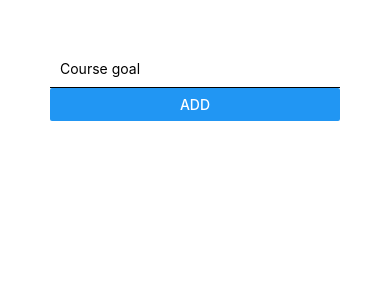
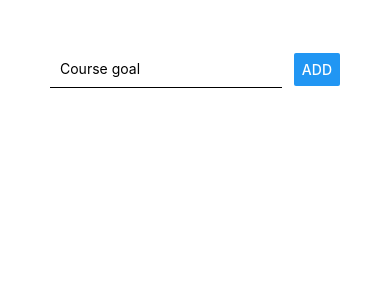
Before and after one commit to kamskr/rn-basics, a React Native app: screen / in a window 390 px wide. Shown: the top 300 px of the page. Built offline with nearby package versions, Linux system fonts and the light colour scheme.

Commit message:
finished with inline styles

```diff
--- a/App.js
+++ b/App.js
@@ -5,13 +5,20 @@ import { StyleSheet, Text, View, TextInput, Button } from "react-native";
 export default function App() {
   return (
     <View style={{ padding: 50 }}>
-      <View>
+      <View
+        style={{
+          flexDirection: "row",
+          justifyContent: "space-between",
+          alignItems: "center",
+        }}
+      >
         <TextInput
           placeholder="Course goal"
           style={{
             borderBottomColor: "black",
             borderBottomWidth: 1,
             padding: 10,
+            width: "80%",
           }}
         />
         <Button title="ADD" />
```
